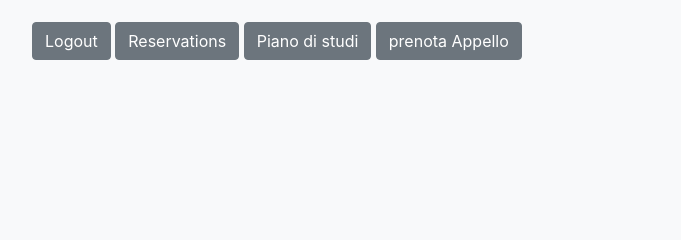
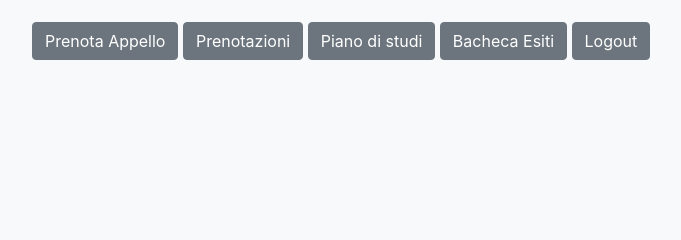
Before and after one commit to Nico281102/ExamsManagementApp, a Flask app: page /student/ in a window 1280 px wide. Shown: the part 284-524 px from the top of the page, without its empty margins (38-719 px from the left). Run offline with Flask 3, Linux system fonts and the light colour scheme; the visitor is signed in with stand-in values (Sample User, id 1); data comes from the database, SQL or seed files in the repository; some libraries are stand-ins or nearby versions.

Commit message:
Nuova funzionalità per lo studente, bacheca esiti e formalizzazione esame

```diff
--- a/App/templates/student/home.html
+++ b/App/templates/student/home.html
@@ -44,10 +44,11 @@
 
         <!-- Display links to other pages -->
         <div class="menu-links">
+            <a class="btn btn-secondary" href="{{ url_for('student.appelliDisponibili') }}">Prenota Appello</a>
+            <a class="btn btn-secondary" href="{{ url_for('student.prenotazioni') }}">Prenotazioni</a>
+            <a class="btn btn-secondary" href="{{ url_for('student.pianoDiStudi') }}">Piano di studi</a>
+            <a class="btn btn-secondary" href="{{ url_for('student.esiti') }}">Bacheca Esiti</a>
             <a class="btn btn-secondary" href="{{ url_for('auth.logout') }}">Logout</a>
-            <a class="btn btn-secondary" href="{{ url_for('student.prenotazioni') }}">Reservations</a>
-            <a class="btn btn-secondary" href="{{ url_for('student.pianoDiStudi') }}">Piano di studi</a>
-            <a class="btn btn-secondary" href="{{ url_for('student.appelliDisponibili') }}">prenota Appello</a>
         </div>
     </div>
 
```
